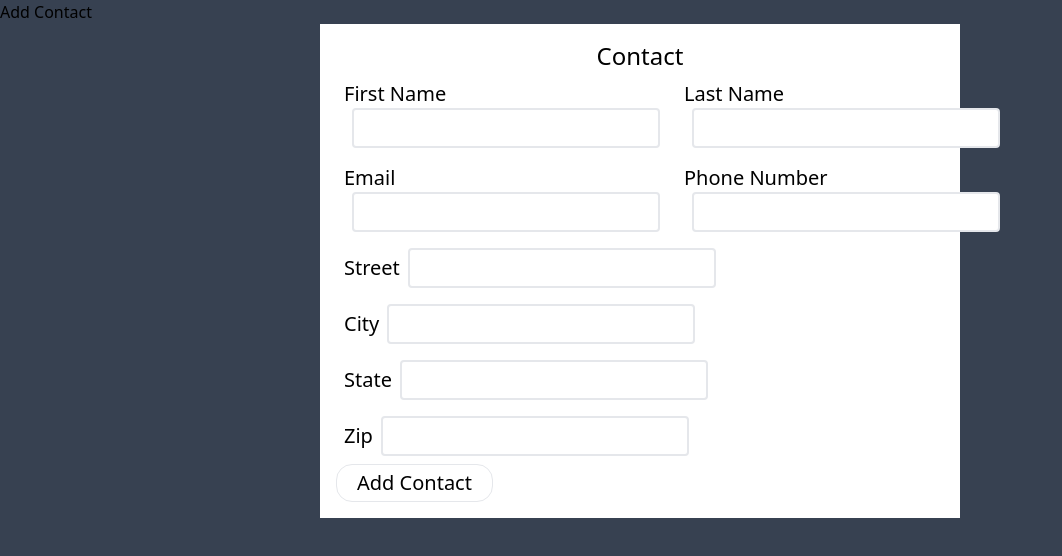
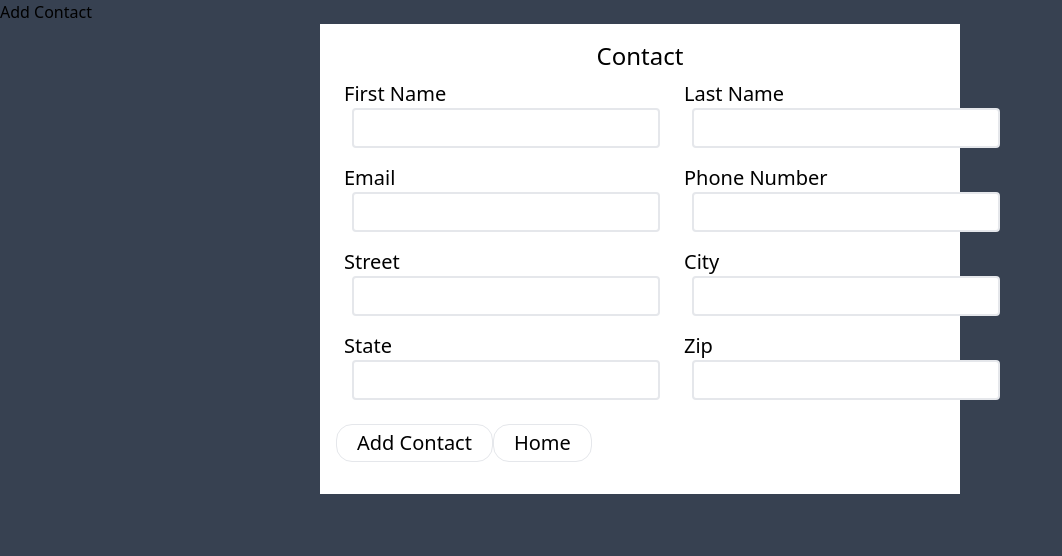
Before and after one commit to meloegel/SupLoad-FE, a React (Create React App) app: page /add-contact in a window 1280 px wide. Shown: the top 556 px of the page, without its empty margins (0-1062 px from the left). Built offline with nearby package versions, Linux system fonts and the light colour scheme.

Commit message:
updated the contact styles and add-contact to match

```diff
--- a/src/common/Contact.tsx
+++ b/src/common/Contact.tsx
@@ -1,22 +1,23 @@
 export default function Contact(props: ContactType): JSX.Element {
   return (
-    <div className="w-2/6 mx-auto m-2 text-xl bg-white p-4">
+    <div className="w-5/12 mx-auto m-2 text-xl bg-white p-4">
       <h2 className="text-center text-2xl">Contact</h2>
-      <div className="flex">
-        <h3 className="px-4">First: {props.firstname}</h3>
-        <h3 className="px-4">Last: {props.lastname}</h3>
+      <div className="flex ">
+        <h3 className="px-4 py-.5">First: {props.firstname}</h3>
+        <h3 className="px-4 py-.5">Last: {props.lastname}</h3>
+      </div>
+      <div className="flex ">
+        <h3 className="px-4 py-.5">Email: {props.email}</h3>
+        <h3 className="px-4 py-.5">Phone: {props.phone}</h3>
       </div>
       <div className="flex">
-        <h3 className="px-4">Email: {props.email}</h3>
-        <h3 className="px-4">Phone: {props.phone}</h3>
-      </div>
-      <div className="flex">
-        <h3 className="px-4">Address: </h3>
         <div>
-          <h4 className="px-4">Street: {props.street}</h4>
-          <h4 className="px-4">City: {props.city}</h4>
-          <h4 className="px-4">State: {props.state}</h4>
-          <h4 className="px-4">Zip: {props.zip}</h4>
+          <h4 className="px-4 py-.5">Street: {props.street}</h4>
+          <h4 className="px-4 py-.5">State: {props.state}</h4>
+        </div>
+        <div>
+          <h4 className="px-4 py-.5">City: {props.city}</h4>
+          <h4 className="px-4 py-.5">Zip: {props.zip}</h4>
         </div>
       </div>
     </div>
--- a/src/pages/AddContact.tsx
+++ b/src/pages/AddContact.tsx
@@ -146,6 +146,7 @@ export default function AddContact(): JSX.Element {
                 )}
               </div>
             </div>
+            <div className="flex">
               <div className="p-2">
                 <label>Street</label>
                 <input
@@ -178,6 +179,8 @@ export default function AddContact(): JSX.Element {
                   </p>
                 )}
               </div>
+            </div>
+            <div className="flex">
               <div className="p-2">
                 <label>State</label>
                 <input
@@ -210,7 +213,15 @@ export default function AddContact(): JSX.Element {
                   </p>
                 )}
               </div>
-            <Button text="Add Contact" className="" onClick={() => {}} />
+            </div>
+            <Button text="Add Contact" className="my-4" onClick={() => {}} />
+            <Button
+              text="Home"
+              className=""
+              onClick={() => {
+                navigate("/home");
+              }}
+            />
           </form>
         </div>
       </div>
```
Lines whose indentation alone changed are shown as unchanged.
